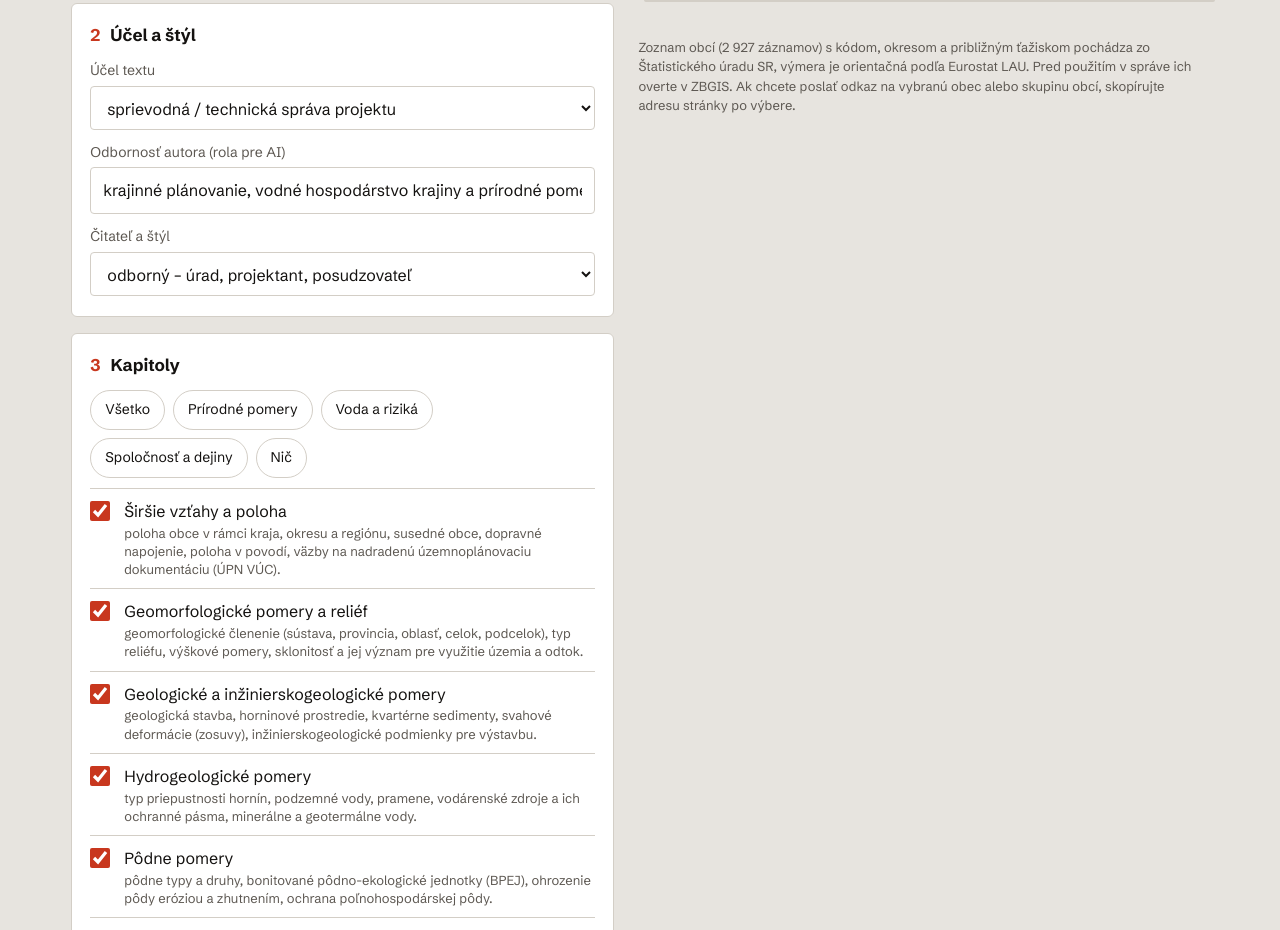
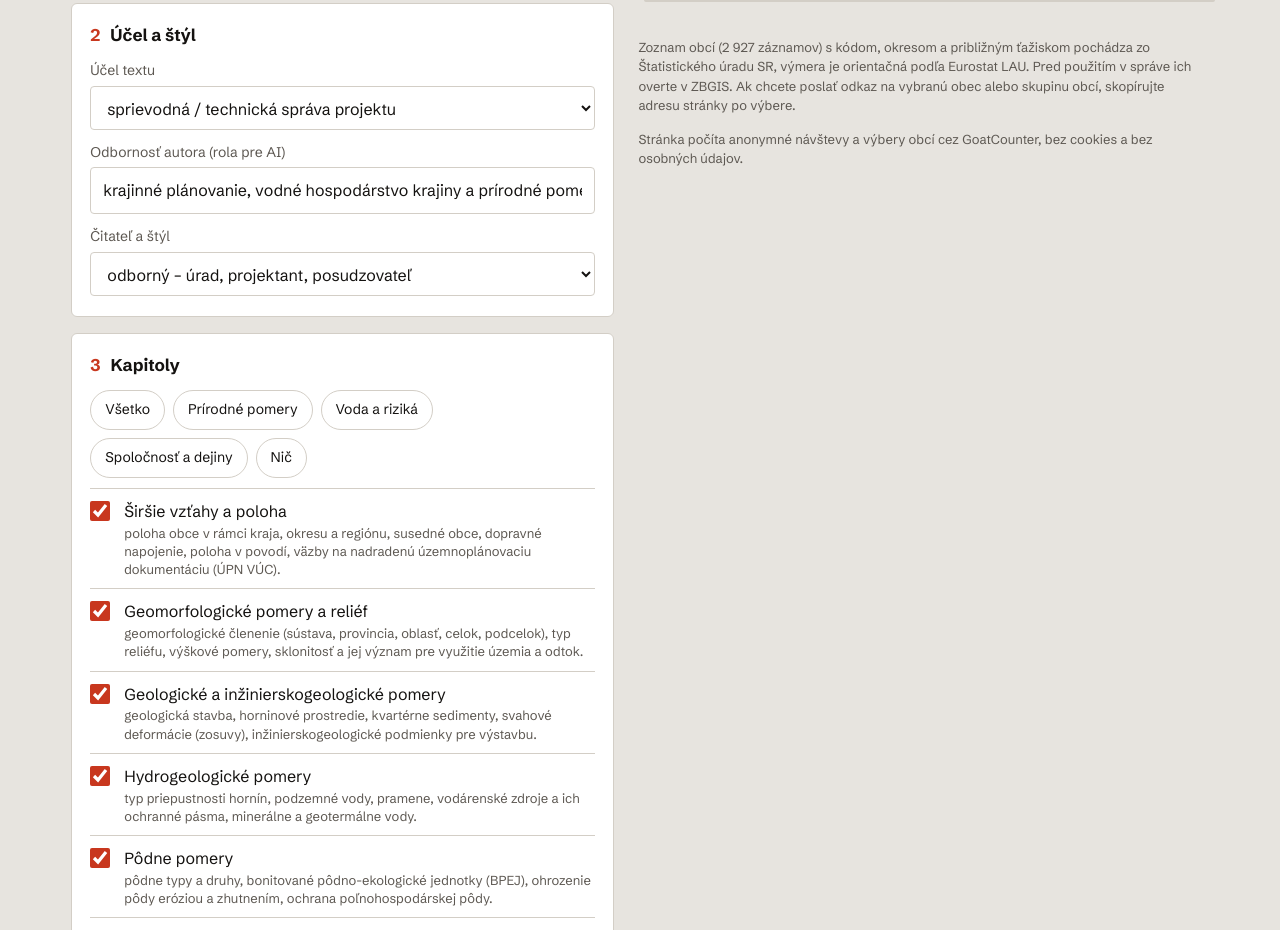
Before and after one commit to SimonSL-code/voda-a-krajina, a plain HTML site: page docs/generator/index.html in a window 1280 px wide. Shown: the part 794-1724 px from the top of the page. Drawn offline with Linux system fonts and the light colour scheme.

Commit message:
Zapnúť GoatCounter (simonsl)
Co-Authored-By: Claude Opus 5.5 <noreply@anthropic.com>
Claude-Session: https://claude.ai/code/session_01LcAgKhP1gr1gpBGtfU6DdZ

```diff
--- a/docs/generator/index.html
+++ b/docs/generator/index.html
@@ -213,7 +213,7 @@ const KAP=[
 const DEF=new Set([0,1,2,3,4,5,6,7,8,9,10,11,12,13]);
 const PRESETS=[['Všetko',()=>KAP.map((_,i)=>i)],['Prírodné pomery',()=>KAP.map((k,i)=>k[3].includes('p')?i:-1).filter(i=>i>=0)],['Voda a riziká',()=>KAP.map((k,i)=>k[3].includes('v')?i:-1).filter(i=>i>=0)],['Spoločnosť a dejiny',()=>KAP.map((k,i)=>k[3].includes('s')?i:-1).filter(i=>i>=0)],['Nič',()=>[]]];
 // GoatCounter: po registrácii na goatcounter.com sem vpíšte svoj kód (napr. 'voda-a-krajina'). Prázdne = bez počítania.
-const GOATCOUNTER='';
+const GOATCOUNTER='simonsl';
 const $=id=>document.getElementById(id);
 const norm=s=>s.normalize('NFD').replace(/[̀-ͯ]/g,'').toLowerCase();
 const fmt=(n,d)=>n==null?'':n.toLocaleString('sk-SK',{minimumFractionDigits:d,maximumFractionDigits:d});
```
